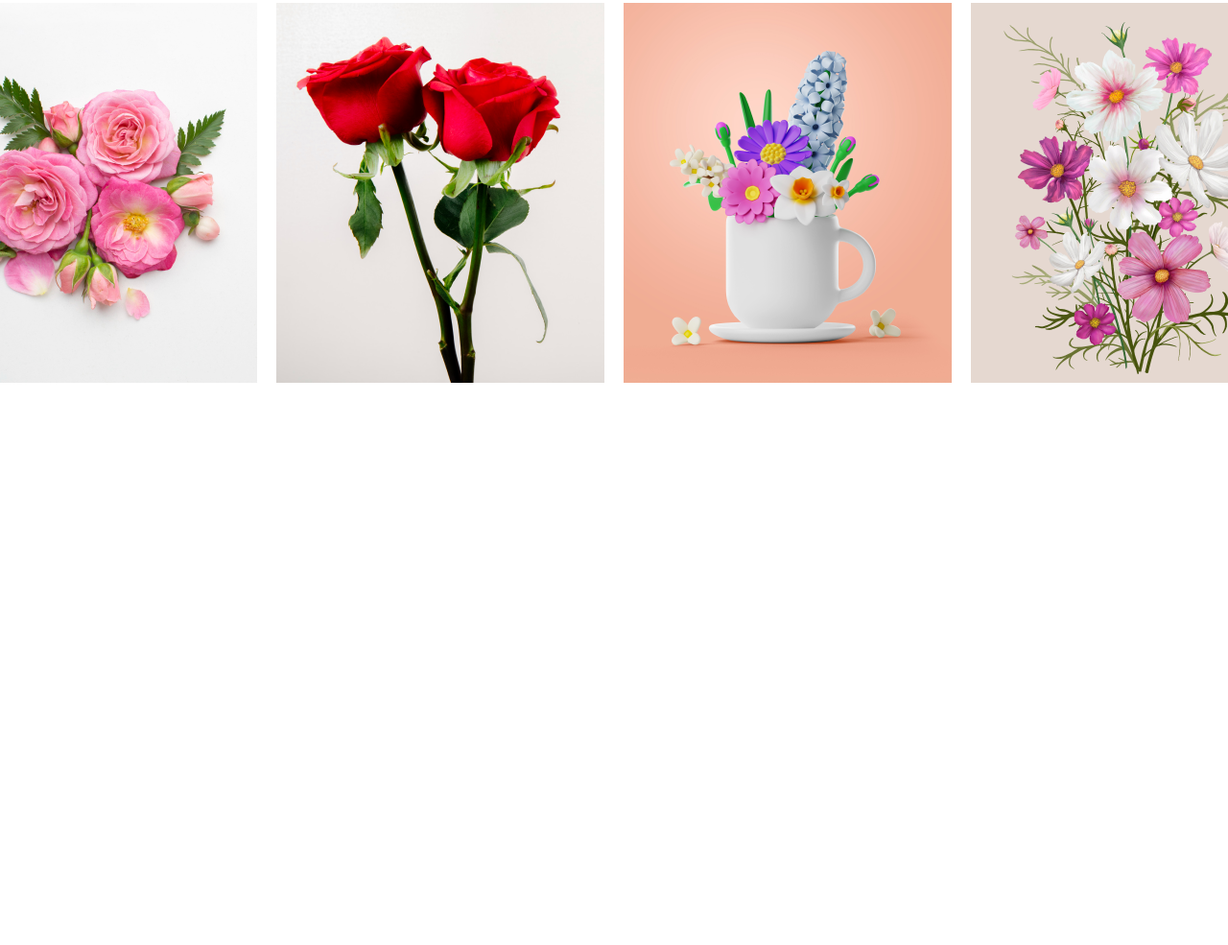
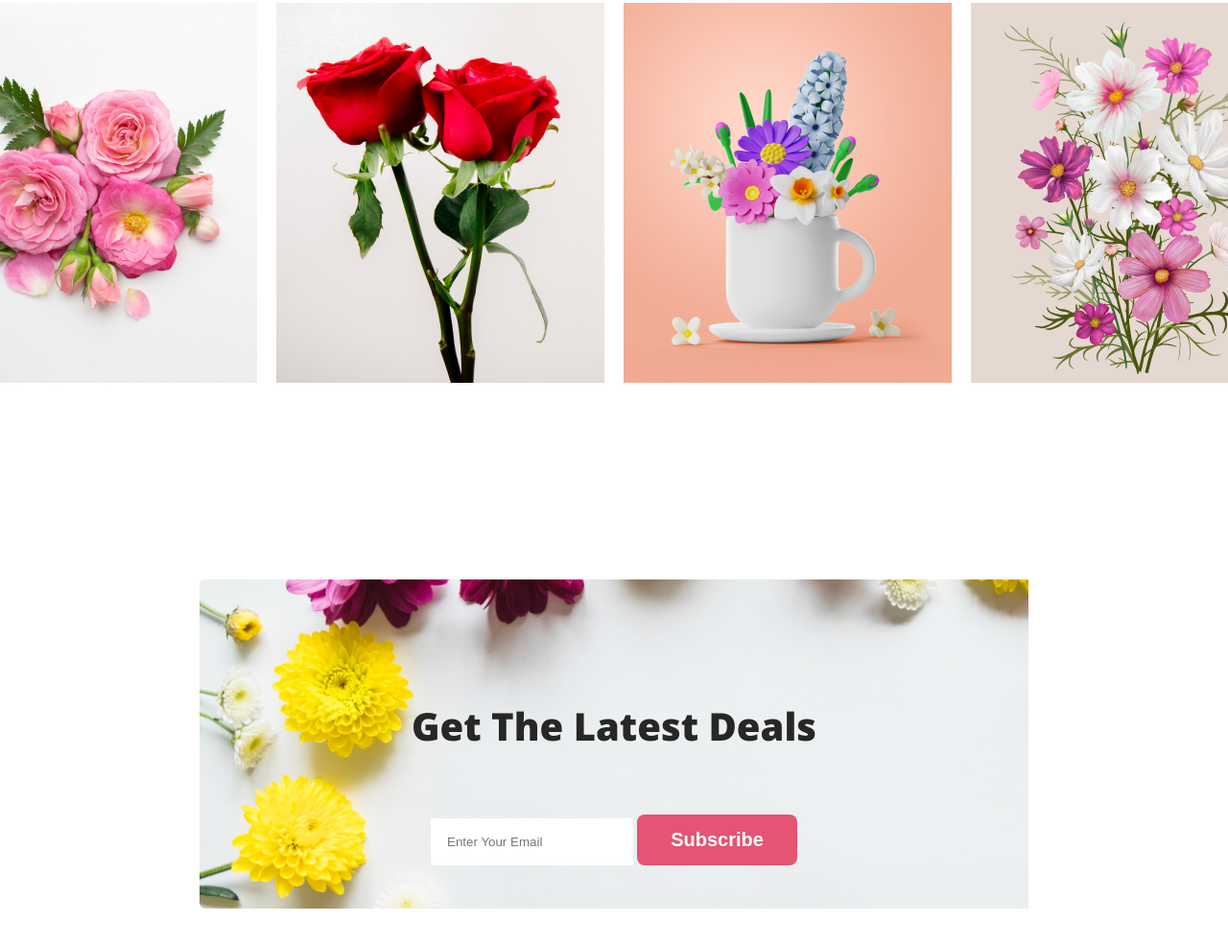
Before and after one commit to muna564/assignment-1, a plain HTML site: page index.html in a window 1280 px wide. Shown: the part 2788-3773 px from the top of the page at 96% size. Before the commit the page ends 3200 px from the top, so only its background shows below. Drawn offline with nearby package versions, Linux system fonts and the light colour scheme.

Commit message:
added the background section

```diff
--- a/index.css
+++ b/index.css
@@ -116,3 +116,20 @@ body {
   gap: 20px;
   margin-top: 50px;
 }
+/* section-5 related styles */
+.bg-img {
+  background-image: url("Flower Asset/Rectangle\ 9.png");
+  background-repeat: no-repeat;
+  background-size: cover;
+  padding: 25px;
+  margin: 200px;
+}
+.input-items {
+  text-align: center;
+  margin-bottom: 20px;
+}
+
+input {
+  padding: 17px;
+  border: none;
+}
--- a/index.html
+++ b/index.html
@@ -55,9 +55,9 @@
       <!-- section-3 -->
       <div class="discount">
         <div class="discount-content">
-          <div class="h3 discount-title">
+          <h2 class="discount-title">
             Hot Deal ! Sale Up To 25% <span id="pink">Off</span>
-          </div>
+          </h2>
           <p class="discount-para">
             It is a long established fact that a reader will be distracted by
             the readable content of a page when looking at its layout.
@@ -88,6 +88,14 @@
           </div>
         </div>
       </section>
+      <!-- section-5 -->
+      <div class="bg-img">
+        <h2 class="featured-title">Get The Latest Deals</h2>
+        <form class="input-items">
+          <input type="text" placeholder="Enter Your Email" />
+          <button class="btn-primary">Subscribe</button>
+        </form>
+      </div>
     </main>
     <footer></footer>
   </body>
```
